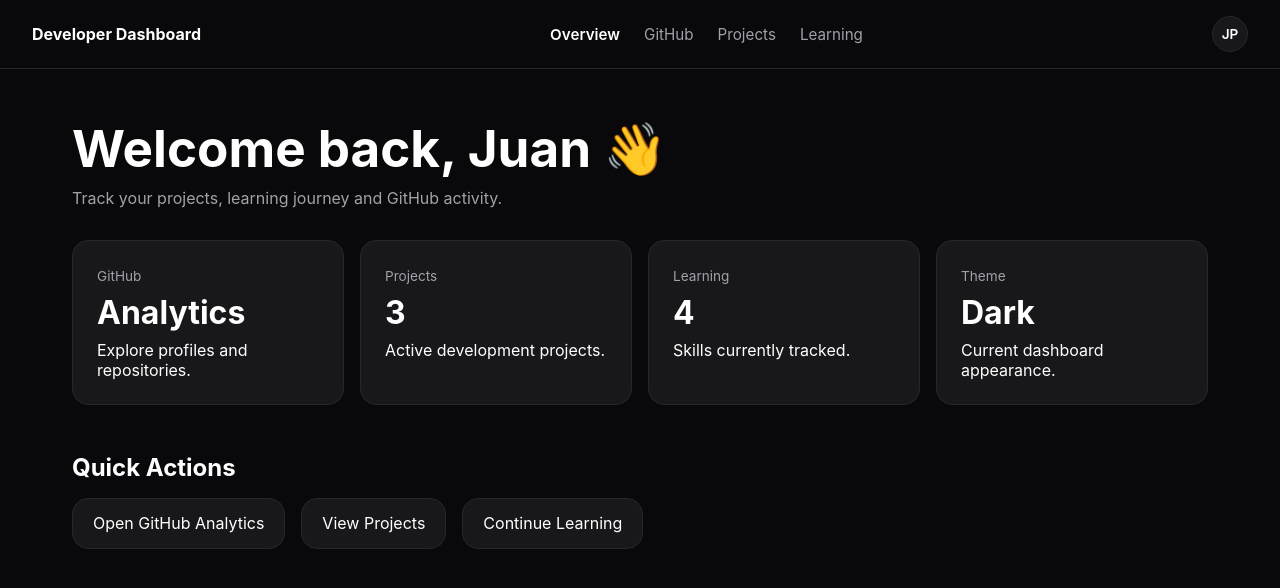
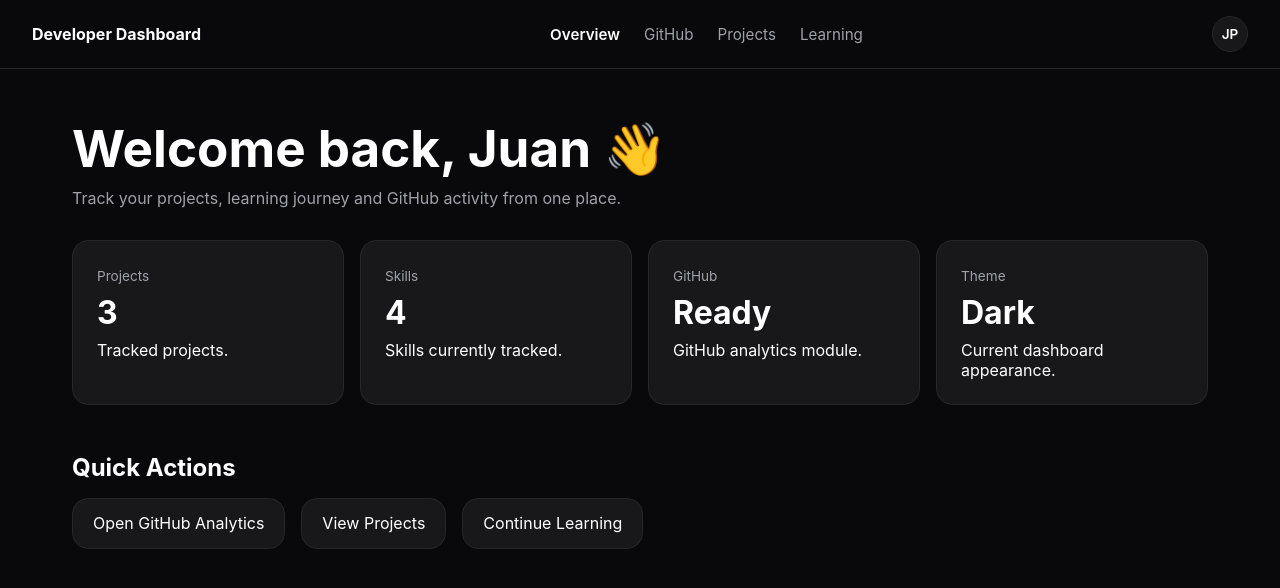
Before and after one commit to DROIJDPR/developer-dashboard, a SvelteKit app: page / in a window 1280 px wide. Shown: the top 588 px of the page. Built offline with nearby package versions, Linux system fonts and the light colour scheme.

Commit message:
Add dashboard routes, data layer and project tracking

```diff
--- /dev/null
+++ b/src/lib/data/projects.ts
@@ -0,0 +1,23 @@
+export const projects = [
+	{
+		name: 'Developer Dashboard',
+		description:
+			'Personal dashboard built with SvelteKit.',
+		status: 'Active',
+		version: '0.1.0'
+	},
+	{
+		name: 'Portfolio Website',
+		description:
+			'Personal portfolio deployed on Vercel.',
+		status: 'Live',
+		version: '1.0.0'
+	},
+	{
+		name: 'Atrapa Esfera',
+		description:
+			'Arcade-style game project.',
+		status: 'Prototype',
+		version: '0.0.1'
+	}
+];
--- /dev/null
+++ b/src/lib/data/skills.ts
@@ -0,0 +1,6 @@
+export const skills = [
+	'SvelteKit',
+	'TypeScript',
+	'CSS',
+	'React'
+];
--- a/src/routes/+page.svelte
+++ b/src/routes/+page.svelte
@@ -1,28 +1,31 @@
 <script lang="ts">
+import { projects } from '$lib/data/projects';
+import { skills } from '$lib/data/skills';
+
  const stats = [
 	{
-			title: 'GitHub',
-			value: 'Analytics',
-			description:
-				'Explore profiles and repositories.'
+		title: 'Projects',
+		value: String(projects.length),
+		description: 'Tracked projects.',
+		href: '/projects'
 	},
 	{
-			title: 'Projects',
-			value: '3',
-			description:
-				'Active development projects.'
+		title: 'Skills',
+		value: String(skills.length),
+		description: 'Skills currently tracked.',
+		href: '/learning'
 	},
 	{
-			title: 'Learning',
-			value: '4',
-			description:
-				'Skills currently tracked.'
+		title: 'GitHub',
+		value: 'Ready',
+		description: 'GitHub analytics module.',
+		href: '/github'
 	},
 	{
 		title: 'Theme',
 		value: 'Dark',
-			description:
-				'Current dashboard appearance.'
+		description: 'Current dashboard appearance.',
+		href: '/settings'
 	}
 ];
 </script>
@@ -32,14 +35,16 @@
     <h1>Welcome back, Juan 👋</h1>
 
     <p>
-			Track your projects, learning journey
-			and GitHub activity.
+      Track your projects, learning journey and GitHub activity from one place.
     </p>
   </div>
 
   <div class="stats-grid">
     {#each stats as stat}
-			<div class="stat-overview-card">
+      <a
+        href={stat.href}
+        class="stat-overview-card"
+      >
         <span class="stat-label">
           {stat.title}
         </span>
@@ -51,7 +56,7 @@
         <p>
           {stat.description}
         </p>
-			</div>
+      </a>
     {/each}
   </div>
 
@@ -59,17 +64,11 @@
     <h2>Quick Actions</h2>
 
     <div class="actions-grid">
-			<a href="/github">
-				Open GitHub Analytics
-			</a>
+      <a href="/github"> Open GitHub Analytics </a>
 
-			<a href="/projects">
-				View Projects
-			</a>
+      <a href="/projects"> View Projects </a>
 
-			<a href="/learning">
-				Continue Learning
-			</a>
+      <a href="/learning"> Continue Learning </a>
     </div>
   </section>
 </section>
```
Also changed, not shown: src/routes/projects/+page.svelte (+1 -20 lines), src/lib/styles/pages/dashboard.css. Lines whose indentation alone changed are shown as unchanged.
